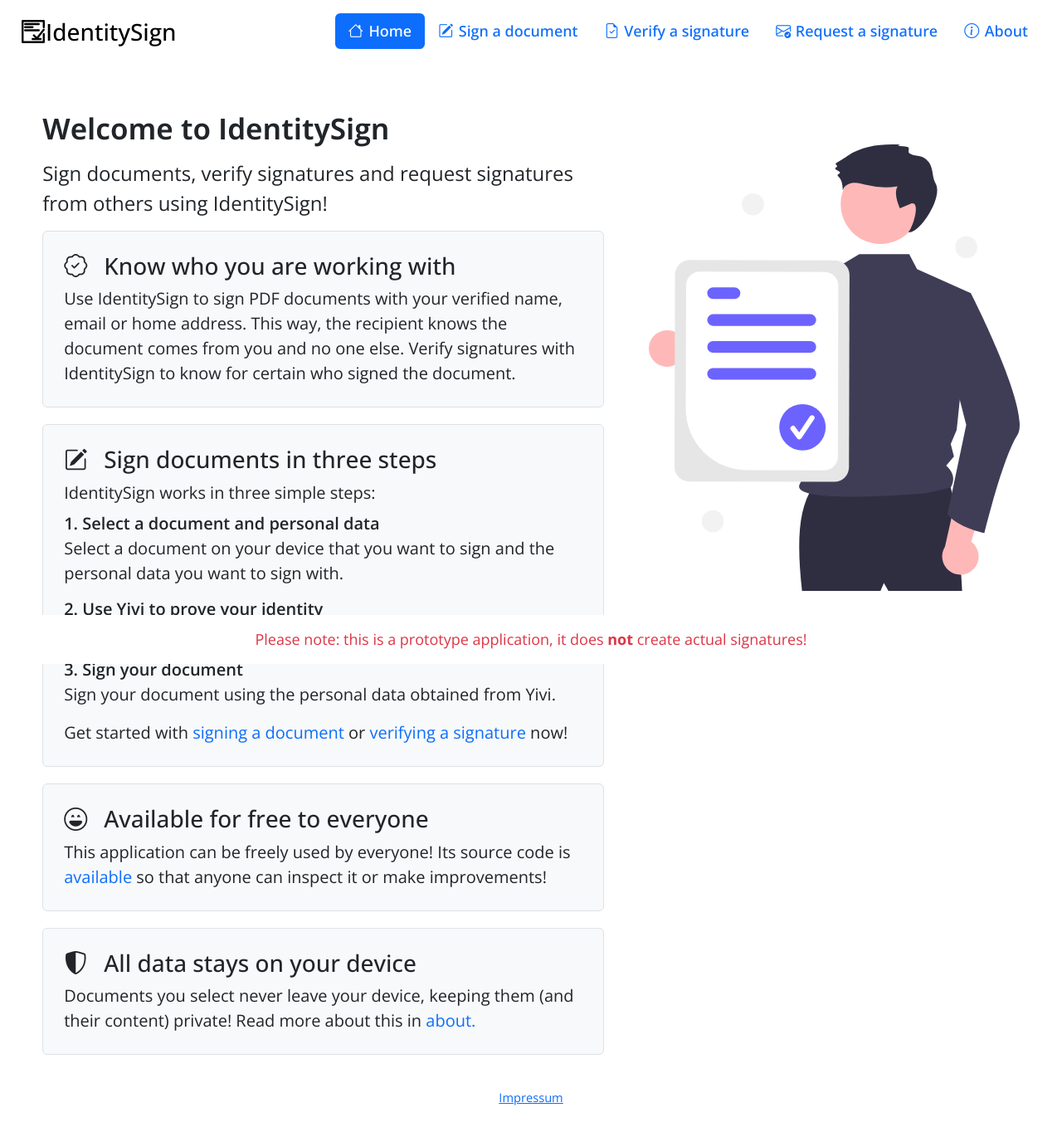
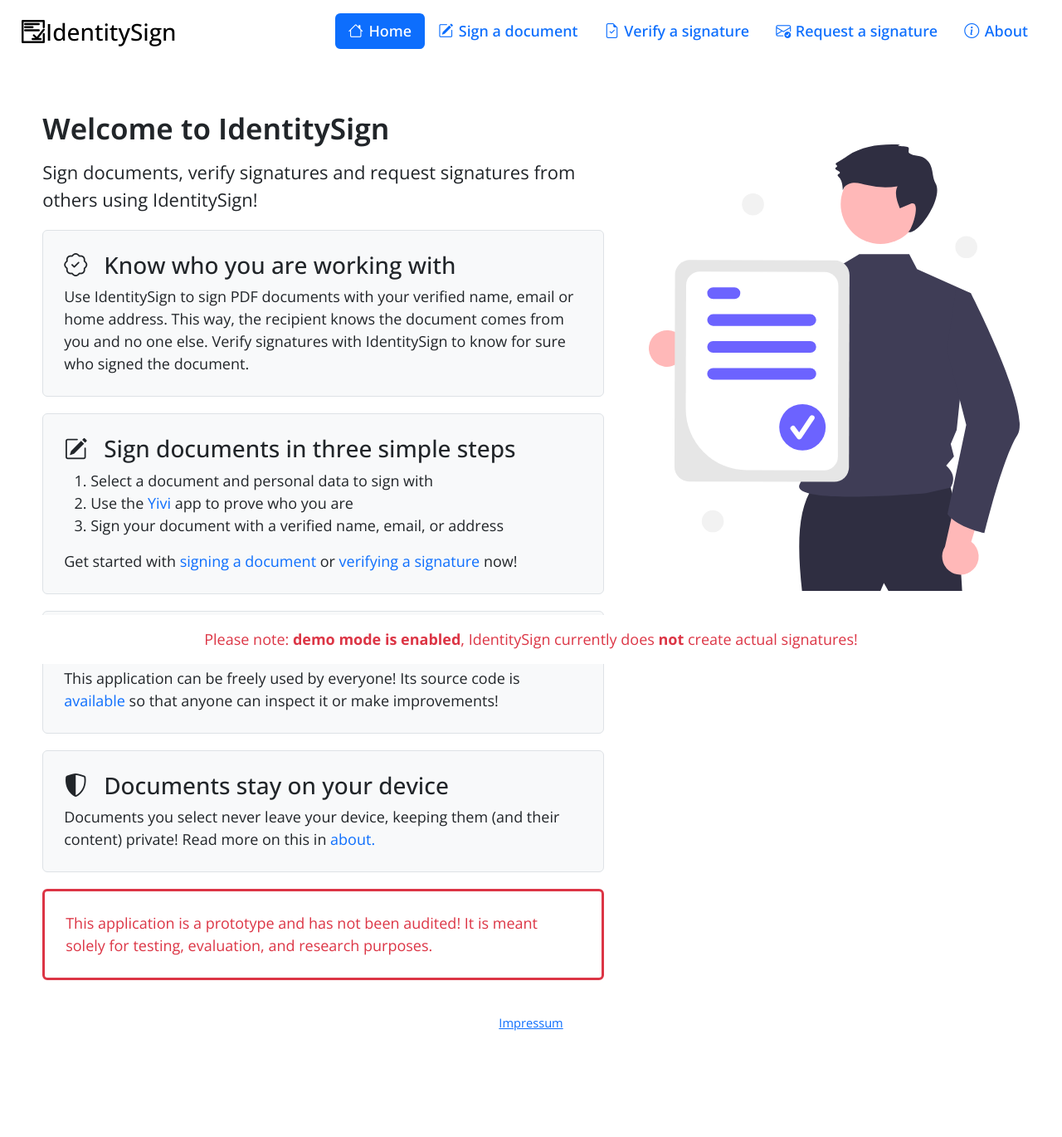
Before and after one commit to yoricklast/IdentitySign, a SvelteKit app: page / in a window 1280 px wide. Shown: the top 1370 px of the page at 83% size. After the commit the page ends 1318 px from the top, so only its background shows below. Built offline with nearby package versions, Linux system fonts and the light colour scheme.

Commit message:
UI and text changes to home screen

```diff
--- a/src/app.html
+++ b/src/app.html
@@ -74,7 +74,7 @@
   <nav class="navbar fixed-bottom nav-bottom">
     <div class="container-fluid">
       <a class="navbar-text nav-bottom-text" href="/about">
-        Please note: this is a prototype application, it does
+        Please note: <b>demo mode is enabled</b>, IdentitySign currently does
         <b>not</b> create actual signatures!
       </a>
     </div>
@@ -153,8 +153,13 @@
   }
 
   .main-text {
-    font-size: 20px;
+    font-size: 18px;
     margin-bottom: 15px;
+  }
+
+  .subtitle {
+    font-size: 22px;
+    margin-bottom: 20px;
   }
 
   .main-nav {
--- a/src/routes/+page.svelte
+++ b/src/routes/+page.svelte
@@ -2,7 +2,7 @@
   <div class="col-md-7">
     <h1>Welcome to IdentitySign</h1>
 
-    <p class="main-text fs-4">
+    <p class="subtitle">
       Sign documents, verify signatures and request signatures from others using
       IdentitySign!
     </p>
@@ -16,7 +16,7 @@
       <p class="main-text infoblock-text">
         Use IdentitySign to sign PDF documents with your verified name, email or
         home address. This way, the recipient knows the document comes from you
-        and no one else. Verify signatures with IdentitySign to know for certain
+        and no one else. Verify signatures with IdentitySign to know for sure
         who signed the document.
       </p>
     </div>
@@ -25,26 +25,16 @@
     <div class="infoblock rounded border">
       <h2>
         <i class="bi bi-pencil-square heading-icon"></i>Sign documents in three
-        steps
+        simple steps
       </h2>
 
       <!-- prettier-ignore -->
       <div class="main-text infoblock-text">
-        IdentitySign works in three simple steps:
-
-        <h5>1. Select a document and personal data</h5>
-        <p>
-          Select a document on your device that you want to sign and the
-          personal data you want to sign with.
-        </p>
-        <h5>2. Use Yivi to prove your identity</h5>
-        <p>
-          Use <a href="https://www.yivi.app/en">Yivi</a> to prove your personal data
-          are correct.
-        </p>
-
-        <h5>3. Sign your document</h5>
-        <p>Sign your document using the personal data obtained from Yivi.</p>
+        <ol>
+          <li>Select a document and personal data to sign with</li>
+          <li>Use the <a href="https://www.yivi.app/en">Yivi</a> app to prove who you are</li>
+          <li>Sign your document with a verified name, email, or address</li>
+        </ol>
 
         Get started with <a class="signlink" href="/sign">signing a document</a>
         or <a href="/verify">verifying a signature</a> now!
@@ -68,15 +58,23 @@
 
     <div class="infoblock rounded border">
       <h2>
-        <i class="bi bi-shield-shaded heading-icon"></i>All data stays on your
+        <i class="bi bi-shield-shaded heading-icon"></i>Documents stay on your
         device
       </h2>
 
       <p class="main-text infoblock-text">
         Documents you select never leave your device, keeping them (and their
-        content) private! Read more about this in <a href="/about">about.</a>
+        content) private! Read more on this in <a href="/about">about.</a>
       </p>
     </div>
+
+    <div class="infoblock rounded warning-block">
+    <p class="infoblock-text main-text prototype-warning">
+      This application is a prototype and has not been audited!
+      It is meant solely for testing, evaluation, and research purposes.
+    </p>
+  </div>
+
   </div>
   <div class="col-sm-5">
     <img
@@ -102,4 +100,12 @@
   .topmargin {
     margin-top: 5%;
   }
+  .warning-block {
+    border-style: solid;
+    border-color: var(--bs-danger);
+    background: none;
+  }
+  .prototype-warning {
+    color: var(--bs-danger);
+  }
 </style>
```
Also changed, not shown: src/routes/about/+page.svelte (+0 -23 lines).
